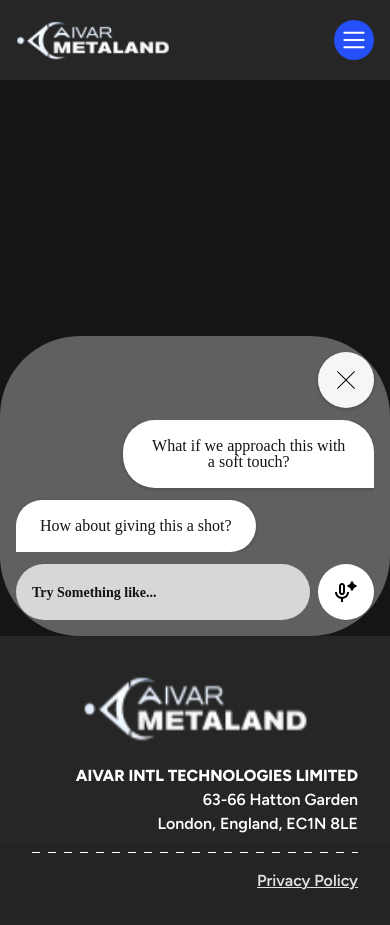
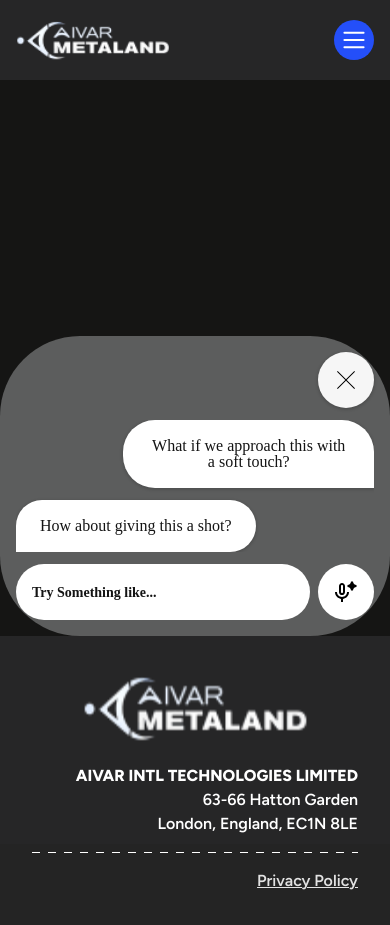
Before and after one commit to Engjell-d5/aivar-metaland, a React (Vite) app: page / in a window 390 px wide. Built offline with nearby package versions, Linux system fonts and the light colour scheme.

Commit message:
small change

```diff
--- a/package.json
+++ b/package.json
@@ -4,7 +4,7 @@
   "version": "0.0.0",
   "type": "module",
   "scripts": {
-    "dev": "vite",
+    "dev": "vite --host",
     "build": "tsc -b && vite build",
     "lint": "eslint .",
     "preview": "vite preview"
--- a/src/components/ChatInput.tsx
+++ b/src/components/ChatInput.tsx
@@ -42,7 +42,7 @@ const ChatInput = () => {
 
     return (
         <div className="w-full sm:w-auto font-bold text-white text-4xl">
-            <div className="w-full sm:w-[682px] bg-[#616061] rounded-[80px] sm:rounded-[40px] p-4 flex flex-col gap-3">
+            <div className="w-full bg-[#5c5d5d]  sm:w-[682px] rounded-[80px] sm:rounded-[40px] p-4 flex flex-col gap-3">
                 {chatHistory.length > 0 && chatModal && (
                     <>
                         <div className="flex justify-end">
@@ -89,7 +89,7 @@ const ChatInput = () => {
                         </svg>
                     </button>
 
-                    <div className="w-[100px] sm:w-[300px] flex flex-grow h-[56px] bg-[#d6d7d6] rounded-[32px] sm:rounded-[28px] items-center px-1 gap-2">
+                    <div className=" bg-white w-[100px] sm:w-[300px] flex flex-grow h-[56px] sm:bg-[#d6d7d6] rounded-[32px] sm:rounded-[28px] items-center px-1 gap-2">
                         <input
                             type="text"
                             className="px-3 flex-1 bg-transparent focus:outline-none text-black placeholder:font-bold placeholder:text-sm placeholder:text-[#141414]"
```
